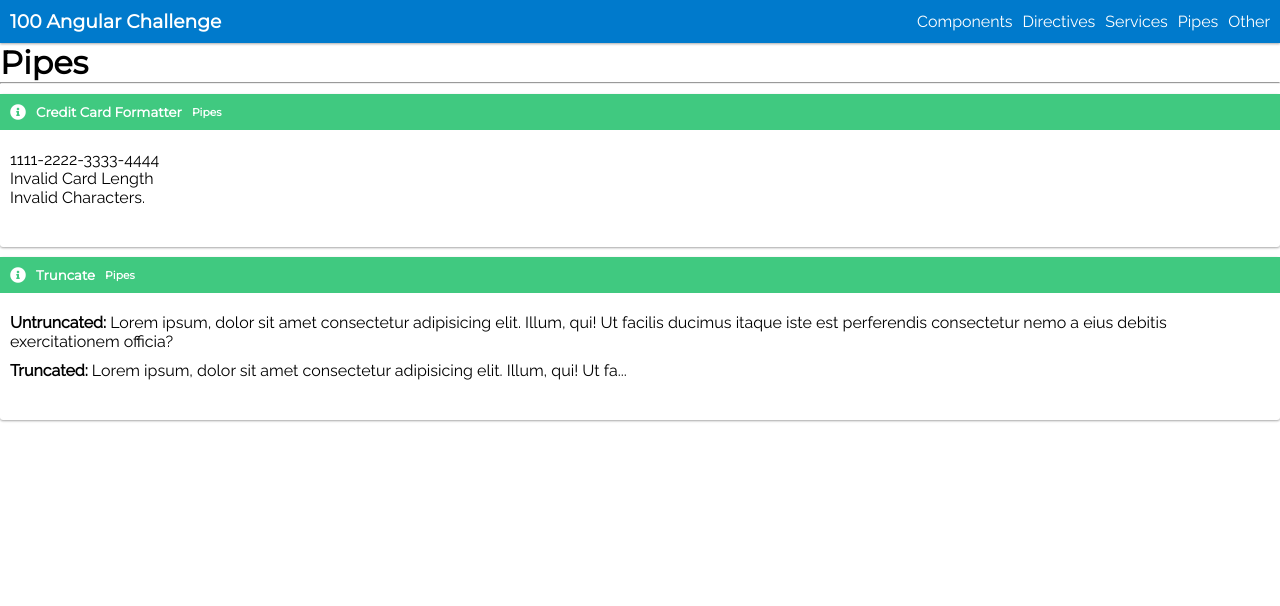
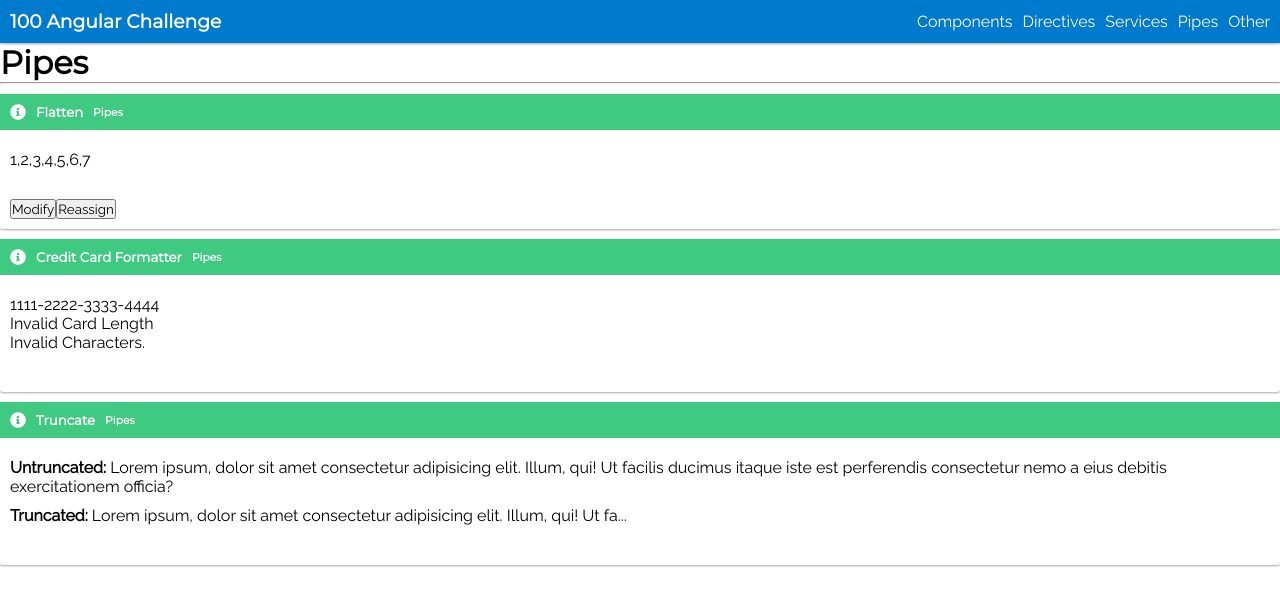
Before and after one commit to alusinger/my-100-angular-challenges, an Angular app: page /pipes in a window 1280 px wide. Shown: the top 606 px of the page. Built offline with nearby package versions, Linux system fonts and the light colour scheme.

Commit message:
feat: Added pipe to flatten a nested array.

```diff
--- /dev/null
+++ b/src/app/documentation/pipe-docs/flatten/flatten.pipe.ts
@@ -0,0 +1,37 @@
+import { Pipe, PipeTransform } from '@angular/core';
+
+/**
+ * Flatten pipe
+ * Pure Property
+ *
+ */
+
+@Pipe({
+  name: 'flatten'
+})
+export class FlattenPipe implements PipeTransform {
+
+  public transform(values: any[]): any[] {
+    return this.flattenArray(values);
+  }
+
+  private flattenArray(arr: any[]): any[] {
+
+    const result: any[] = [];
+    arr.forEach((value) => {
+      if (Array.isArray(value)) {
+        result.push(...this.flattenArray(value));
+      } else {
+        result.push(value);
+      }
+    })
+    return result;
+
+    //return arr.reduce((acc, val) => Array.isArray(val) ? acc.concat(this.flattenArray(val)) : acc.concat(val), []);
+  }
+
+
+
+
+
+}
--- a/src/app/documentation/pipe-docs/pipe-docs.component.html
+++ b/src/app/documentation/pipe-docs/pipe-docs.component.html
@@ -1,5 +1,16 @@
 <h1>Pipes</h1>
 <hr>
+
+
+<app-card [iconClasses]="'fas fa-info-circle'" [title]="'Flatten'" [subTitle]="'Pipes'">
+    <div body>
+        {{ flattenData | flatten}}
+    </div>
+    <div class="footer" footer>
+        <button (click)="modifyFlatten()">Modify</button>
+        <button (click)="reassignFlatten()">Reassign</button>
+    </div>
+</app-card>
 
 <app-card [iconClasses]="'fas fa-info-circle'" [title]="'Credit Card Formatter'" [subTitle]="'Pipes'">
     <div body>
--- a/src/app/documentation/pipe-docs/pipe-docs.component.ts
+++ b/src/app/documentation/pipe-docs/pipe-docs.component.ts
@@ -7,4 +7,13 @@
 })
 export class PipeDocsComponent {
 
+  public flattenData = [1, 2, [3], [4, [5, 6, [7]]]];
+
+  public modifyFlatten(): void {
+    this.flattenData.push(3, 5);
+  }
+
+  public reassignFlatten(): void {
+    this.flattenData = [...this.flattenData];
+  }
 }
--- a/src/app/documentation/pipe-docs/pipe-docs.module.ts
+++ b/src/app/documentation/pipe-docs/pipe-docs.module.ts
@@ -5,6 +5,7 @@
 import { TruncatePipe } from './truncate/truncate.pipe';
 import { CardModule } from 'src/app/components/card/card.module';
 import { CreditCardFormatterPipe } from './credit-card-formatter/credit-card-formatter.pipe';
+import { FlattenPipe } from './flatten/flatten.pipe';
 
 const routes = [
   {
@@ -18,7 +19,8 @@
   declarations: [
     PipeDocsComponent,
     TruncatePipe,
-    CreditCardFormatterPipe
+    CreditCardFormatterPipe,
+    FlattenPipe
   ],
   imports: [
     CommonModule,
```
Also changed, not shown: 1 other file (tests, documents, lock files or other folders).
